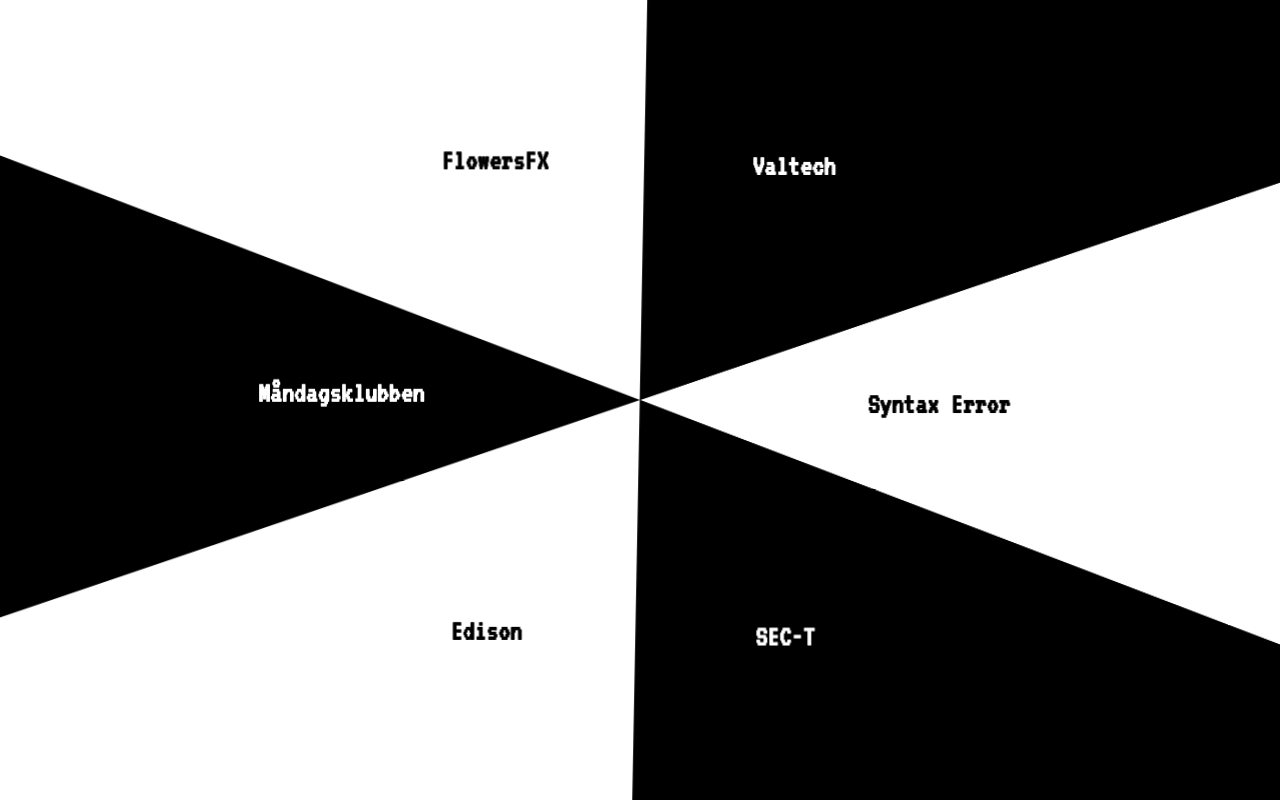
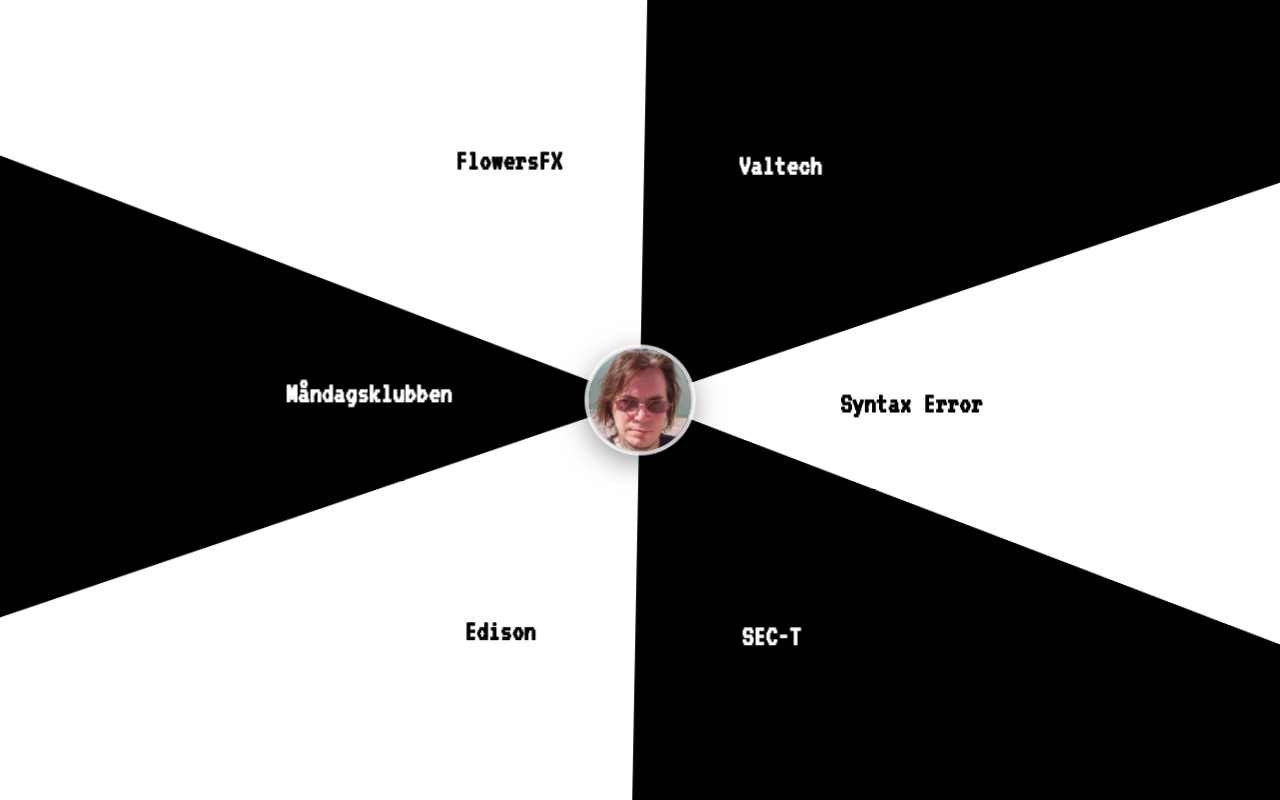
Before and after one commit to duveborn/website, a Next.js app: page / in a window 1280 px wide. Built offline with nearby package versions, Linux system fonts and the light colour scheme.

Commit message:
added contact

```diff
--- a/src/app/globals.css
+++ b/src/app/globals.css
@@ -25,6 +25,20 @@
   to   { transform: translate(-50%, -50%) rotate(-2.5deg); }
 }
 
+/* ─── Breathe: the center avatar zooms in/out a touch. Slightly slower
+       than the 4s rock so the two drift in and out of phase — organic,
+       not mechanically synced                                          ─── */
+@keyframes breathe {
+  from { transform: scale(1);    }
+  to   { transform: scale(1.07); }
+}
+
+.animate-breathe {
+  animation: breathe 4.7s ease-in-out infinite alternate;
+  will-change: transform;
+  backface-visibility: hidden;
+}
+
 .animate-rock {
   animation: rock 4s ease-in-out infinite alternate;
   will-change: transform;
--- a/src/app/page.tsx
+++ b/src/app/page.tsx
@@ -86,21 +86,24 @@
 }
 
 /**
- * Center of the visible wedge, offset from viewport center.
- * x uses vw and y uses vh so labels scale with their own axis —
- * on portrait phones the vertical labels push toward the top/bottom edge.
+ * Place a label on its wedge's center ray, at radius `r` from the viewport
+ * center. Using a single vmin radius (rather than separate vw/vh distances)
+ * keeps the true bisector angle, so each label sits centered in its segment
+ * regardless of orientation, and the left/right labels clear the avatar.
  */
-function textPos(midAngle: number, distX = 22, distY = 32): React.CSSProperties {
+function textPos(midAngle: number, r = 32): React.CSSProperties {
   const rad = (midAngle * Math.PI) / 180;
   return {
-    left: `calc(50% + ${(Math.sin(rad) * distX).toFixed(2)}vw)`,
-    top:  `calc(50% - ${(Math.cos(rad) * distY).toFixed(2)}vh)`,
+    left: `calc(50% + ${(Math.sin(rad) * r).toFixed(2)}vmin)`,
+    top:  `calc(50% - ${(Math.cos(rad) * r).toFixed(2)}vmin)`,
   };
 }
 
 export default function Home(): React.JSX.Element {
   const [active, setActive]               = useState<number | null>(null);
   const [overlayVisible, setOverlayVisible] = useState(false);
+  const [contactOpen, setContactOpen]     = useState(false);
+  const [hovered, setHovered]             = useState<number | null>(null);
   // transform-origin for the expansion wrapper, starts at viewport center
   const [origin, setOrigin] = useState({ x: 50, y: 50 });
   const lastActive  = useRef<number>(0);
@@ -169,6 +172,8 @@
                 backgroundColor: hexToRgba(slice.color, 1),
               }}
               onClick={() => open(i)}
+              onMouseEnter={() => setHovered(i)}
+              onMouseLeave={() => setHovered((h) => (h === i ? null : h))}
             />
           ))}
 
@@ -180,7 +185,7 @@
               style={textPos(slice.startAngle + SLICE_DEG / 2)}
             >
               <h2
-                className="sm:text-[1.75rem] font-bold text-center leading-tight whitespace-nowrap"
+                className={`sm:text-[1.75rem] font-bold text-center leading-tight whitespace-nowrap transition-transform duration-300 ease-out ${hovered === i ? "scale-125" : "scale-100"}`}
                 style={{ color: slice.color === "#ffffff" ? "#000000" : "#ffffff" }}
               >
                 {slice.label}
@@ -190,11 +195,81 @@
         </div>
       </div>
 
+      {/* ── Center avatar ───────────────────────────────────────────────
+          Sits above the intersecting wedges at the pie's center. Lives
+          outside the rocking wrapper so it stays perfectly still.
+          Clicking zooms into the contact page. */}
+      <div className="absolute left-1/2 top-1/2 z-20 -translate-x-1/2 -translate-y-1/2 transition-transform duration-300 ease-out hover:scale-110">
+        <button
+          aria-label="Open contact details"
+          onClick={() => setContactOpen(true)}
+          className="animate-breathe block h-24 w-24 rounded-full bg-cover bg-center ring-4 ring-white/80 shadow-[0_0_0_2px_rgba(0,0,0,0.6),0_8px_30px_rgba(0,0,0,0.5)] cursor-pointer focus:outline-none focus-visible:ring-white"
+          style={{ backgroundImage: "url(/images/me.jpg)" }}
+        />
+      </div>
+
+      {/* ── Contact page ────────────────────────────────────────────────
+          A full-screen layer revealed with a circular clip that expands
+          from the center — the avatar appears to zoom open into a page.
+          Tap anywhere to close. */}
+      <div
+        className="fixed inset-0 z-40 flex flex-col items-center justify-center bg-black text-white cursor-pointer"
+        style={{
+          clipPath: contactOpen ? "circle(150% at 50% 50%)" : "circle(0% at 50% 50%)",
+          pointerEvents: contactOpen ? "auto" : "none",
+          transition: "clip-path 0.6s cubic-bezier(0.4, 0, 0.2, 1)",
+        }}
+        onClick={() => setContactOpen(false)}
+      >
+        <div
+          className="flex flex-col items-center text-center px-10 cursor-default"
+          onClick={(e) => e.stopPropagation()}
+        >
+          <div
+            className="h-32 w-32 rounded-full bg-cover bg-center ring-4 ring-white/80"
+            style={{ backgroundImage: "url(/images/me.jpg)" }}
+          />
+          <h2 className="mt-6 text-4xl font-bold">Oskar Duveborn</h2>
+          <p className="mt-2 text-xl text-white/60">Senior consultant · Organizer · Maker · Stockholm</p>
+
+          <div className="mt-8 flex flex-col gap-3 text-lg">
+            <a
+              href="https://www.linkedin.com/in/duveborn"
+              target="_blank"
+              rel="noopener noreferrer"
+              className="inline-flex items-center justify-center gap-2 underline underline-offset-4 hover:text-white/80 focus:outline-none"
+            >
+              linkedin.com/in/duveborn
+            </a>
+            <a
+              href="https://www.instagram.com/duveborn"
+              target="_blank"
+              rel="noopener noreferrer"
+              className="inline-flex items-center justify-center gap-2 underline underline-offset-4 hover:text-white/80 focus:outline-none"
+            >
+              instagram.com/duveborn
+            </a>
+            <a
+              href="https://bsky.app/profile/duveborn.bsky.social"
+              target="_blank"
+              rel="noopener noreferrer"
+              className="inline-flex items-center justify-center gap-2 underline underline-offset-4 hover:text-white/80 focus:outline-none"
+            >
+              @duveborn.bsky.social
+            </a>
+          </div>
+        </div>
+
+        <p className="absolute bottom-8 text-xs tracking-widest uppercase text-white/30">
+          tap anywhere to close
+        </p>
+      </div>
+
       {/* ── Fullscreen overlay ──────────────────────────────────────────
           Mounted permanently — content is always rendered so it stays
           visible during the 0.4 s fade-out (lastActive ref keeps it). */}
       <div
-        className="fixed inset-0 flex flex-col items-center justify-center cursor-pointer"
+        className="fixed inset-0 z-30 flex flex-col items-center justify-center cursor-pointer"
         style={{
           backgroundColor: displayed.color,
           opacity: overlayVisible ? 1 : 0,
@@ -207,22 +282,23 @@
           className="text-center px-10 max-w-sm cursor-default"
           onClick={(e) => e.stopPropagation()}
         >
-          <h2 className="text-3xl font-bold">
-            <a
-              href={displayed.href}
-              className={`inline-flex items-center gap-2 underline underline-offset-4 focus:outline-none ${isLight ? "text-black" : "text-white"}`}
-              target="_blank"
-              rel="noopener noreferrer"
-            >
-              {displayed.label}
-              <svg xmlns="http://www.w3.org/2000/svg" viewBox="0 0 20 20" fill="currentColor" className="w-5 h-5 opacity-70 shrink-0">
-                <path fillRule="evenodd" d="M4.25 5.5a.75.75 0 0 0-.75.75v8.5c0 .414.336.75.75.75h8.5a.75.75 0 0 0 .75-.75v-4a.75.75 0 0 1 1.5 0v4A2.25 2.25 0 0 1 12.75 17h-8.5A2.25 2.25 0 0 1 2 14.75v-8.5A2.25 2.25 0 0 1 4.25 4h5a.75.75 0 0 1 0 1.5h-5Zm6.75-3a.75.75 0 0 1 .75-.75h5.25a.75.75 0 0 1 .75.75v5.25a.75.75 0 0 1-1.5 0V4.06l-6.22 6.22a.75.75 0 1 1-1.06-1.06L15.44 3H11a.75.75 0 0 1-.75-.75Z" clipRule="evenodd" />
-              </svg>
-            </a>
+          <h2 className={`text-3xl font-bold ${isLight ? "text-black" : "text-white"}`}>
+            {displayed.label}
           </h2>
           <p className="mt-4 text-xl leading-relaxed" style={{ color: isLight ? "rgba(0,0,0,0.7)" : "rgba(255,255,255,0.7)" }}>
             {displayed.description}
           </p>
+          <a
+            href={displayed.href}
+            className={`mt-6 inline-flex items-center gap-2 text-sm underline underline-offset-4 focus:outline-none ${isLight ? "text-black" : "text-white"}`}
+            target="_blank"
+            rel="noopener noreferrer"
+          >
+            {displayed.href.replace(/^https?:\/\//, "")}
+            <svg xmlns="http://www.w3.org/2000/svg" viewBox="0 0 20 20" fill="currentColor" className="w-4 h-4 opacity-70 shrink-0">
+              <path fillRule="evenodd" d="M4.25 5.5a.75.75 0 0 0-.75.75v8.5c0 .414.336.75.75.75h8.5a.75.75 0 0 0 .75-.75v-4a.75.75 0 0 1 1.5 0v4A2.25 2.25 0 0 1 12.75 17h-8.5A2.25 2.25 0 0 1 2 14.75v-8.5A2.25 2.25 0 0 1 4.25 4h5a.75.75 0 0 1 0 1.5h-5Zm6.75-3a.75.75 0 0 1 .75-.75h5.25a.75.75 0 0 1 .75.75v5.25a.75.75 0 0 1-1.5 0V4.06l-6.22 6.22a.75.75 0 1 1-1.06-1.06L15.44 3H11a.75.75 0 0 1-.75-.75Z" clipRule="evenodd" />
+            </svg>
+          </a>
         </div>
 
         <p className="absolute bottom-8 text-xs tracking-widest uppercase" style={{ color: isLight ? "rgba(0,0,0,0.3)" : "rgba(255,255,255,0.3)" }}>
```
Also changed, not shown: public/images/me.jpg (added).
